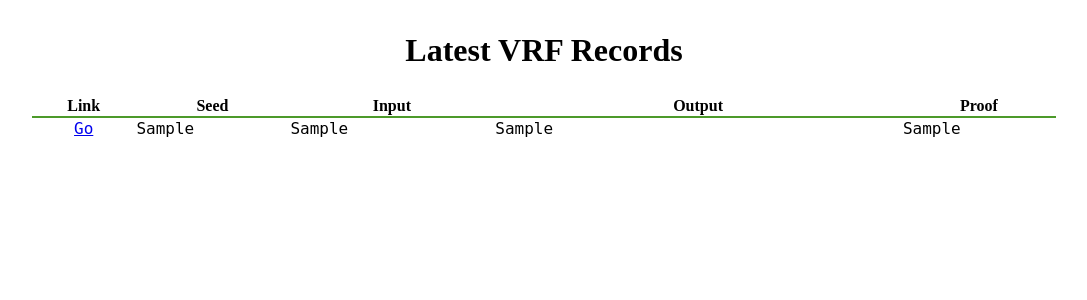
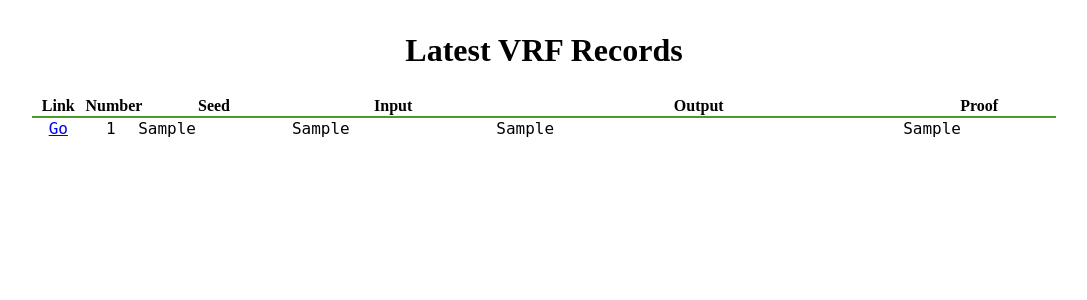
Before and after one commit to hyunsikjeong/citeiv-vrf, a Django app: page / in a window 1280 px wide. Shown: the part 60-360 px from the top of the page, without its empty margins (96-1183 px from the left). Run offline with Django 3.2, Linux system fonts and the light colour scheme; tables that the repository leaves empty hold one stand-in row (values such as "Sample post"); lists and menus that the app fills with data are empty.

Commit message:
Fix index view to show all records

```diff
--- a/vrf_viewer/dbviewer/templates/dbviewer/index.html
+++ b/vrf_viewer/dbviewer/templates/dbviewer/index.html
@@ -7,7 +7,8 @@
 <table class="table">
     <thead>
         <tr>
-            <th style="width: 10%;">Link</th>
+            <th style="width: 5%;">Link</th>
+            <th style="width: 5%;">Number</th>
             <th style="width: 15%;">Seed</th>
             <th style="width: 20%;">Input</th>
             <th style="width: 40%;">Output</th>
@@ -18,6 +19,7 @@
         {% for record in latest_record_list %}
         <tr>
             <th class="text-center"><a href="{% url 'dbviewer:detail' record.id %}">Go</a></th>
+            <th class="text-center"> {{ record.id }}</th>
             <th> {{ record.seed }}</th>
             <th> {{ record.input }}</th>
             <th> {{ record.output }}</th>
--- a/vrf_viewer/dbviewer/views.py
+++ b/vrf_viewer/dbviewer/views.py
@@ -6,7 +6,7 @@ from .models import Records
 import requests
 
 def index(request):
-    latest_record_list = Records.objects.order_by('-id')[:5]
+    latest_record_list = Records.objects.order_by('-id')
     context = {'latest_record_list': latest_record_list}
     return render(request, 'dbviewer/index.html', context)
 
```
